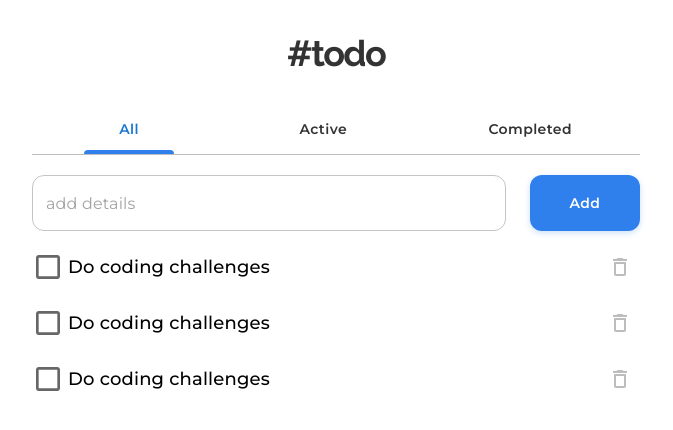
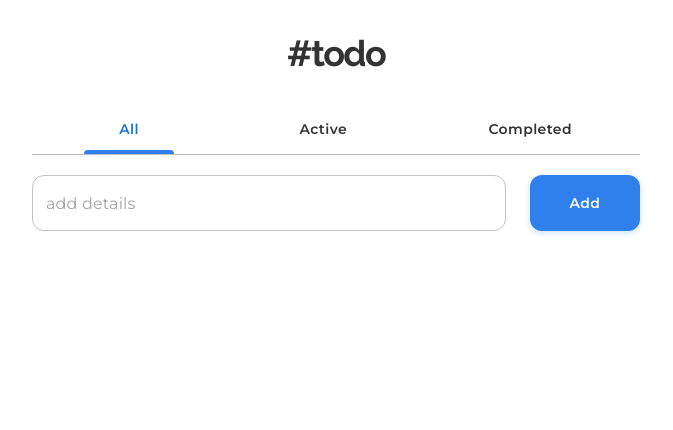
Before and after one commit to adrian-villamil/todoapp, a React (Create React App) app: page / in a window 1280 px wide. Shown: the top 430 px of the page, without its empty margins (304-977 px from the left). Built offline with nearby package versions, Linux system fonts and the light colour scheme.

Commit message:
Rendering all todos.

```diff
--- a/src/pages/AllTodos/index.tsx
+++ b/src/pages/AllTodos/index.tsx
@@ -1,15 +1,17 @@
+import React from 'react';
 import Stack from '@mui/material/Stack';
 import { TodoItem } from '../../components/TodoItem';
 import { TodoForm } from '../../components/TodoForm';
+import { AppContext } from '../../context/AppContext';
 
 export const AllTodos: React.FC = () => {
+  const { todos } = React.useContext(AppContext) as TodoAppContext;
+
   return (
     <Stack spacing={2} my={'20px'}>
       <TodoForm />
       <Stack spacing={2}>
-        <TodoItem />
-        <TodoItem />
-        <TodoItem />
+        {todos.map((todo) => <TodoItem key={todo.id} todo={todo} />)}
       </Stack>
     </Stack>
   );
```
